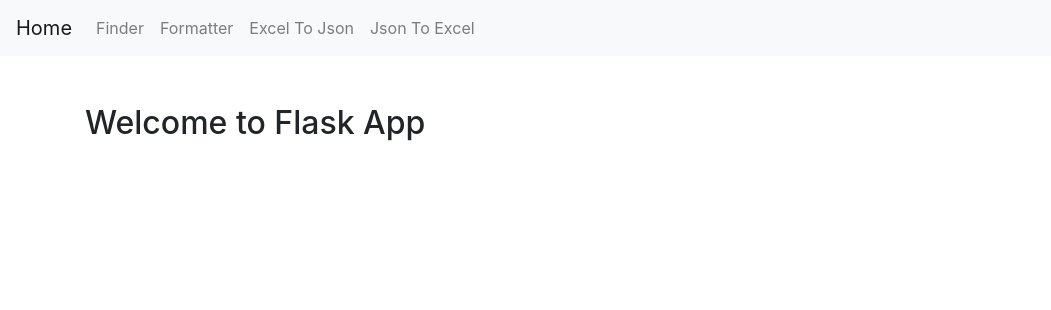
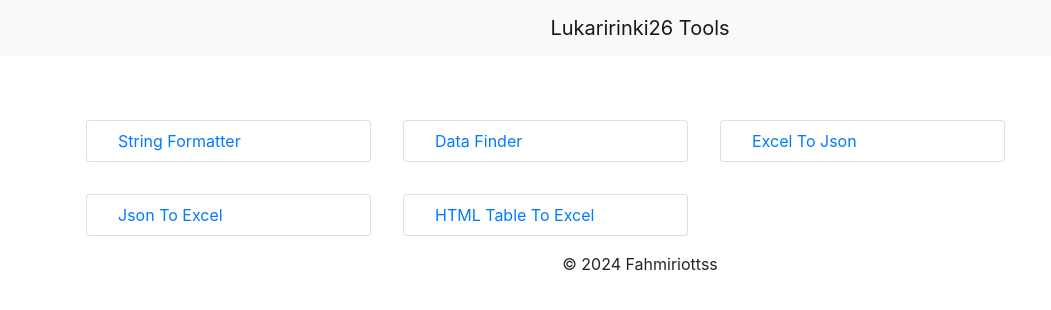
Before and after one commit to lukaririnki26/py-tools, a Flask app: page / in a window 1280 px wide. Shown: the top 310 px of the page, without its empty margins (0-1051 px from the left). Run offline with Flask 3, Linux system fonts and the light colour scheme; some libraries are stand-ins or nearby versions.

Commit message:
add: html table toexcel

```diff
--- a/app.py
+++ b/app.py
@@ -4,6 +4,7 @@ from src.finder import finder
 from src.formatter import formatter
 from src.excel_to_json import excel_to_json
 from src.json_to_excel import json_to_excel
+from src.html_table_to_excel import html_table_to_excel
 
 app = Flask(__name__)
 
@@ -11,10 +12,11 @@ app.register_blueprint(finder, url_prefix='/finder')
 app.register_blueprint(formatter, url_prefix='/formatter')
 app.register_blueprint(excel_to_json, url_prefix='/excel_to_json')
 app.register_blueprint(json_to_excel, url_prefix='/json_to_excel')
+app.register_blueprint(html_table_to_excel, url_prefix='/html_table_to_excel')
 
 @app.route('/')
 def index():
     return render_template('index.html')
 
 if __name__ == '__main__':
-    app.run(debug=True)
+    app.run(debug=True, port= 50002)
--- a/templates/index.html
+++ b/templates/index.html
@@ -1,40 +1,38 @@
-<!-- flask_app/templates/index.html -->
-<!DOCTYPE html>
-<html lang="en">
-<head>
-    <meta charset="UTF-8">
-    <meta name="viewport" content="width=device-width, initial-scale=1.0">
-    <title>Flask App</title>
-    <link rel="stylesheet" href="https://stackpath.bootstrapcdn.com/bootstrap/4.5.2/css/bootstrap.min.css">
-</head>
-<body>
+<!-- flask_app/templates/temperature_converter.html -->
+{% extends 'layout.html' %}
 
-<nav class="navbar navbar-expand-lg navbar-light bg-light">
-    <a class="navbar-brand" href="/">Home</a>
-    <div class="collapse navbar-collapse" id="navbarNav">
-        <ul class="navbar-nav">
-            <li class="nav-item">
-                <a class="nav-link" href="/finder">Finder</a>
-            </li>
-            <li class="nav-item">
-                <a class="nav-link" href="/formatter">Formatter</a>
-            </li>
-            <li class="nav-item">
-                <a class="nav-link" href="/excel_to_json">Excel To Json</a>
-            </li>
-            <li class="nav-item">
-                <a class="nav-link" href="/json_to_excel">Json To Excel</a>
-            </li>
-        </ul>
+{% block title %}Lukaririnki26 Tools{% endblock %}
+
+{% block content %}
+    <div class="row">
+        <div class="card m-3 col-md-3">
+            <a class="nav-link" href="/formatter">
+                String Formatter
+            </a>
+        </div>
+        <div class="card m-3 col-md-3">
+            <a class="nav-link" href="/finder">
+                Data Finder
+            </a>
+        </div>
+
+        <div class="card m-3 col-md-3">
+            <a class="nav-link" href="/excel_to_json">
+                Excel To Json
+            </a>
+        </div>
+
+        <div class="card m-3 col-md-3">
+            <a class="nav-link" href="/json_to_excel">
+                Json To Excel
+            </a>
+        </div>
+
+        <div class="card m-3 col-md-3">
+            <a class="nav-link" href="/html_table_to_excel">
+                HTML Table To Excel
+            </a>
+        </div>
+
     </div>
-</nav>
-
-<div class="container mt-5">
-    <h2>Welcome to Flask App</h2>
-</div>
-
-<script src="https://code.jquery.com/jquery-3.5.1.slim.min.js"></script>
-<script src="https://cdn.jsdelivr.net/npm/@popperjs/core@2.0.7/dist/umd/popper.min.js"></script>
-<script src="https://stackpath.bootstrapcdn.com/bootstrap/4.5.2/js/bootstrap.min.js"></script>
-</body>
-</html>
+{% endblock %}
--- a/templates/layout.html
+++ b/templates/layout.html
@@ -10,29 +10,17 @@
 </head>
 <body>
 
-<nav class="navbar navbar-expand-lg navbar-light bg-light">
-    <a class="navbar-brand" href="/">Home</a>
-    <div class="collapse navbar-collapse" id="navbarNav">
-        <ul class="navbar-nav">
-            <li class="nav-item">
-                <a class="nav-link" href="/finder">Finder</a>
-            </li>
-            <li class="nav-item">
-                <a class="nav-link" href="/formatter">Formatter</a>
-            </li>
-            <li class="nav-item">
-                <a class="nav-link" href="/excel_to_json">Excel To JSON</a>
-            </li>
-            <li class="nav-item">
-                <a class="nav-link" href="/json_to_excel">Json To Excel</a>
-            </li>
-        </ul>
-    </div>
+<nav class="navbar navbar-expand-lg navbar-light bg-light text-center">
+    <a class="navbar-brand mx-auto" href="/">Lukaririnki26 Tools</a>
 </nav>
 
 <div class="container mt-5">
     {% block content %}{% endblock %}
 </div>
+
+<footer class="text-center">
+    <p>&copy; 2024 Fahmiriottss</p>
+</footer>
 <!-- Bootstrap Toast for Copy Notification -->
 
 <script>
```
Also changed, not shown: src/html_table_to_excel.py (added, +59 -0 lines), templates/html_table_to_excel.html (added, +24 -0 lines).
